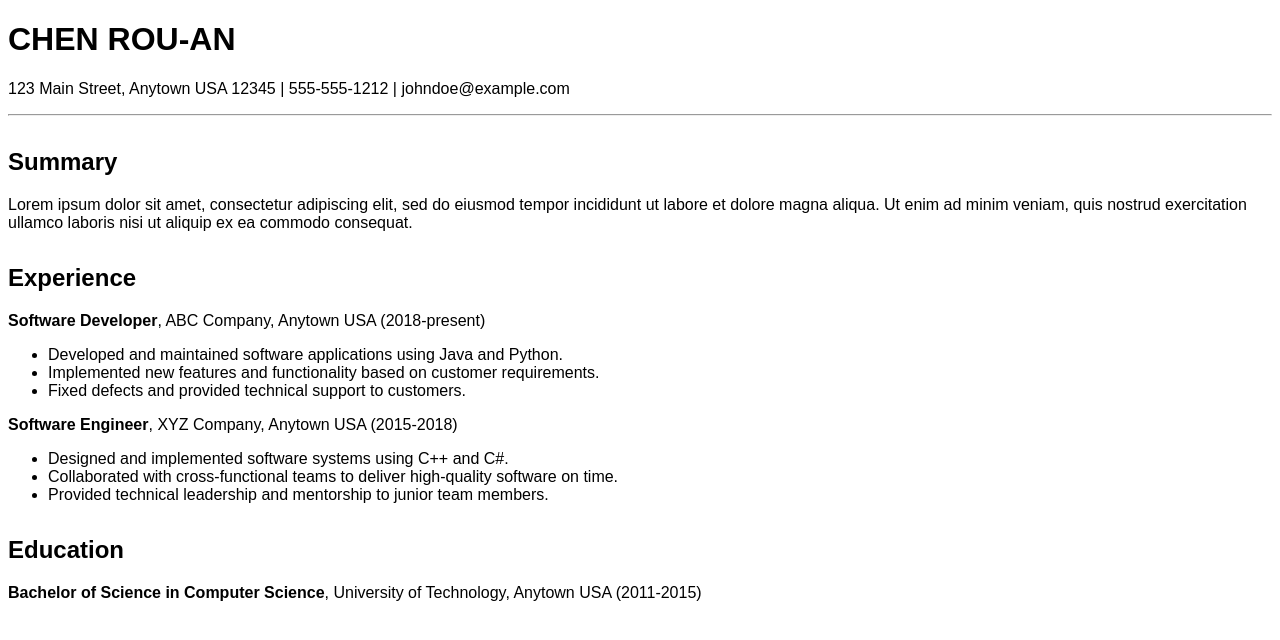
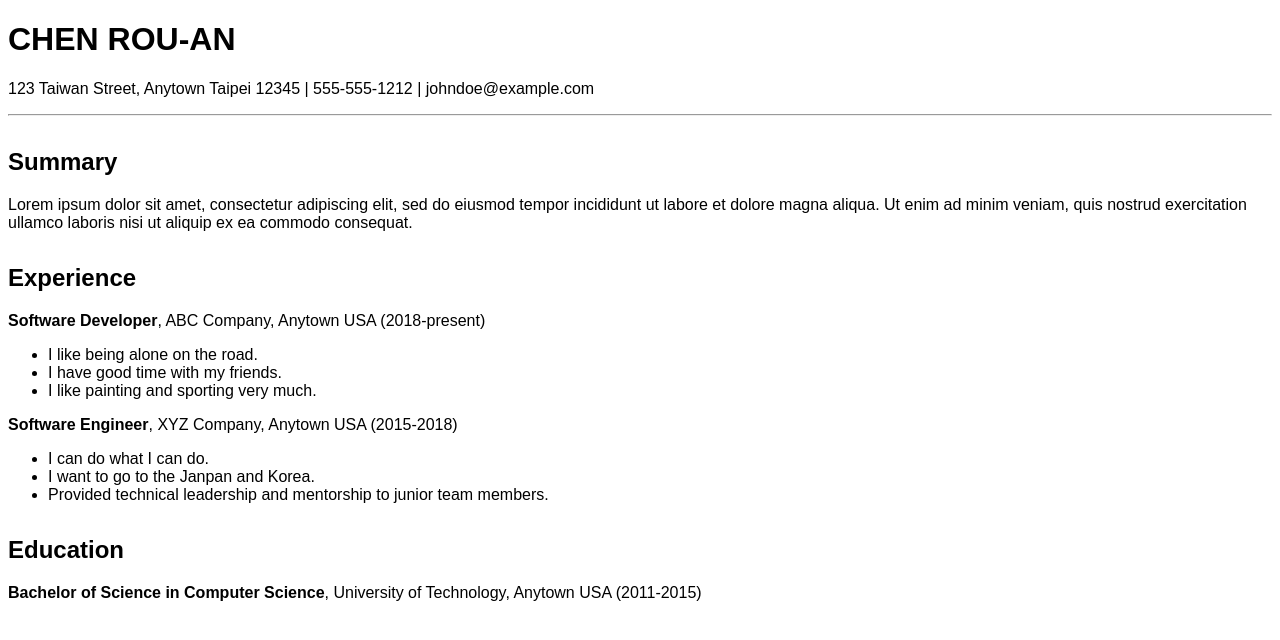
Before and after one commit to rouanch/AN, a plain HTML site: page index.html in a window 1280 px wide. Drawn offline with Linux system fonts and the light colour scheme.

Commit message:
Update index.html

```diff
--- a/index.html
+++ b/index.html
@@ -21,7 +21,7 @@
 </head>
 <body>
   <h1>CHEN ROU-AN</h1>
-  <p>123 Main Street, Anytown USA 12345 | 555-555-1212 | johndoe@example.com</p>
+  <p>123 Taiwan Street, Anytown Taipei 12345 | 555-555-1212 | johndoe@example.com</p>
   <hr>
   <h2 class="section-header">Summary</h2>
   <p>
@@ -31,16 +31,16 @@
   <div class="section-item">
     <strong>Software Developer</strong>, ABC Company, Anytown USA (2018-present)
     <ul>
-      <li>Developed and maintained software applications using Java and Python.</li>
-      <li>Implemented new features and functionality based on customer requirements.</li>
-      <li>Fixed defects and provided technical support to customers.</li>
+      <li>I like being alone on the road.</li>
+      <li>I have good time with my friends.</li>
+      <li>I like painting and sporting very much.</li>
     </ul>
   </div>
   <div class="section-item">
     <strong>Software Engineer</strong>, XYZ Company, Anytown USA (2015-2018)
     <ul>
-      <li>Designed and implemented software systems using C++ and C#.</li>
-      <li>Collaborated with cross-functional teams to deliver high-quality software on time.</li>
+      <li>I can do what I can do.</li>
+      <li>I want to go to the Janpan and Korea.</li>
       <li>Provided technical leadership and mentorship to junior team members.</li>
     </ul>
   </div>
```
